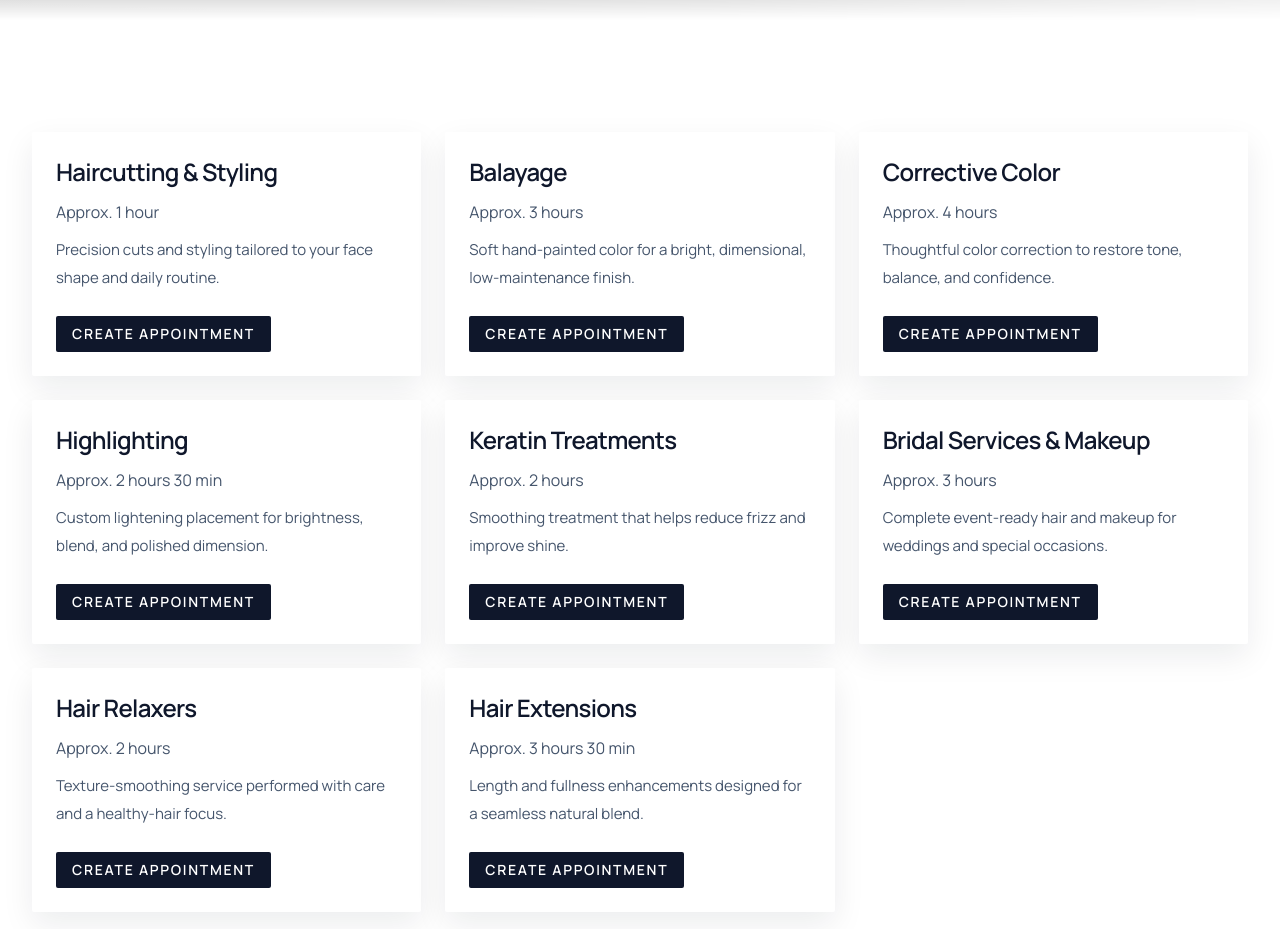
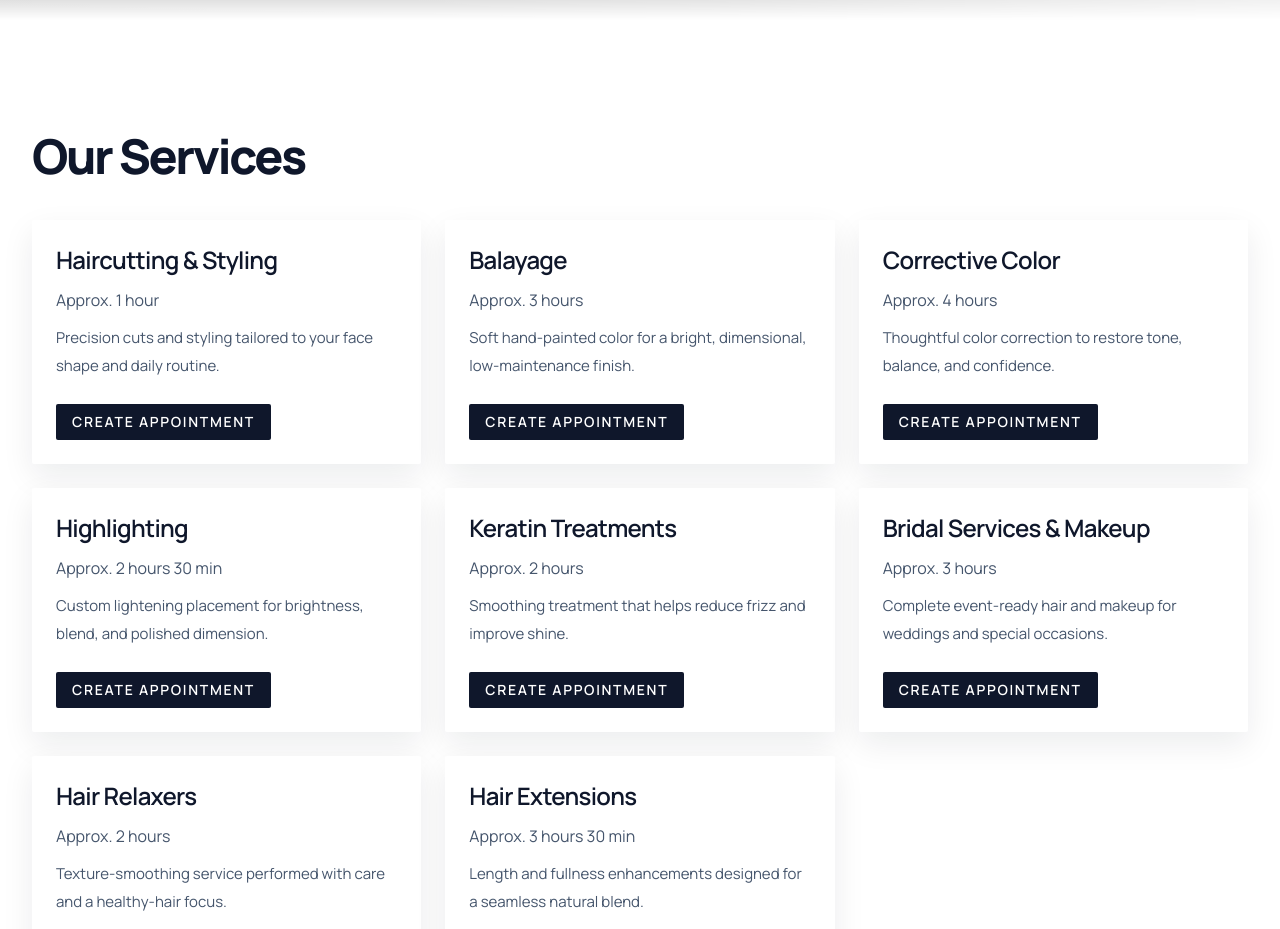
Before and after one commit to eidandreammer/House-of-Beauty, a React (Vite) app in the folder HouseOfBeauty/: page / in a window 1280 px wide. Shown: the part 780-1709 px from the top of the page. Built offline with nearby package versions, Linux system fonts and the light colour scheme; grey boxes are pictures that could not be loaded.

Commit message:
services signal

```diff
--- a/HouseOfBeauty/src/App.jsx
+++ b/HouseOfBeauty/src/App.jsx
@@ -322,6 +322,11 @@ function App() {
       <main>
         <section id="services" className="relative bg-white py-24 sm:py-28">
           <div className="mx-auto max-w-7xl px-6 lg:px-8">
+            <div className="mb-10">
+              <h2 className="text-4xl font-extrabold tracking-[-0.05em] text-slate-900 sm:text-5xl">
+                Our Services
+              </h2>
+            </div>
             <div className="grid gap-6 md:grid-cols-2 xl:grid-cols-3">
               {services.map((service) => (
                 <article
```
